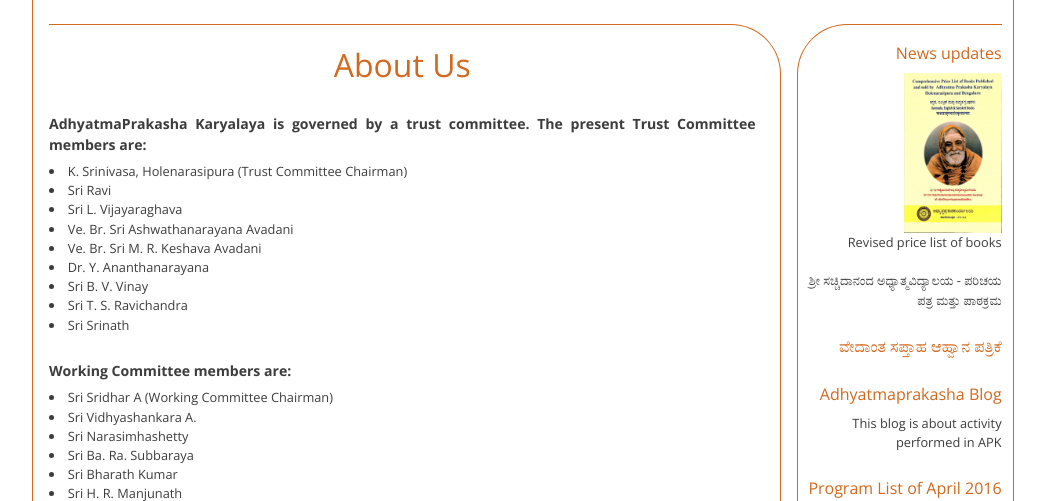
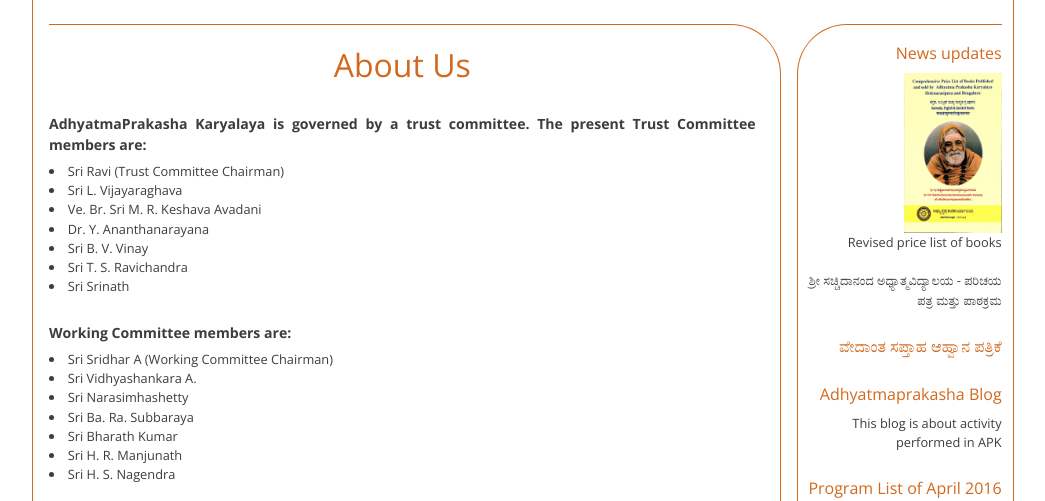
Before and after one commit to SrirangaDigital/Adhyatmaprakasha, a PHP site: page /php/about.php in a window 1280 px wide. Shown: the part 142-643 px from the top of the page, without its empty margins (117-1162 px from the left). Run offline with PHP 8.4, Linux system fonts and the light colour scheme; the visitor is signed in with stand-in values (Sample User, id 1); data comes from the database, SQL or seed files in the repository; data that the repository does not hold is empty.

Commit message:
Trustee names Updated

```diff
--- a/php/about.php
+++ b/php/about.php
@@ -52,10 +52,8 @@
 			<div class="list">
 				<p class="trust-cmt">AdhyatmaPrakasha Karyalaya is governed by a trust committee. The present Trust Committee members are:</p>
 				<ul>
-					<li>K. Srinivasa, Holenarasipura (Trust Committee Chairman)</li>
-					<li>Sri Ravi</li>
+					<li>Sri Ravi (Trust Committee Chairman)</li>
 					<li>Sri L. Vijayaraghava</li>
-					<li>Ve. Br. Sri Ashwathanarayana Avadani</li>
 					<li>Ve. Br. Sri M. R. Keshava Avadani</li>
 					<li>Dr. Y. Ananthanarayana</li>
 					<li>Sri B. V. Vinay</li>
```
